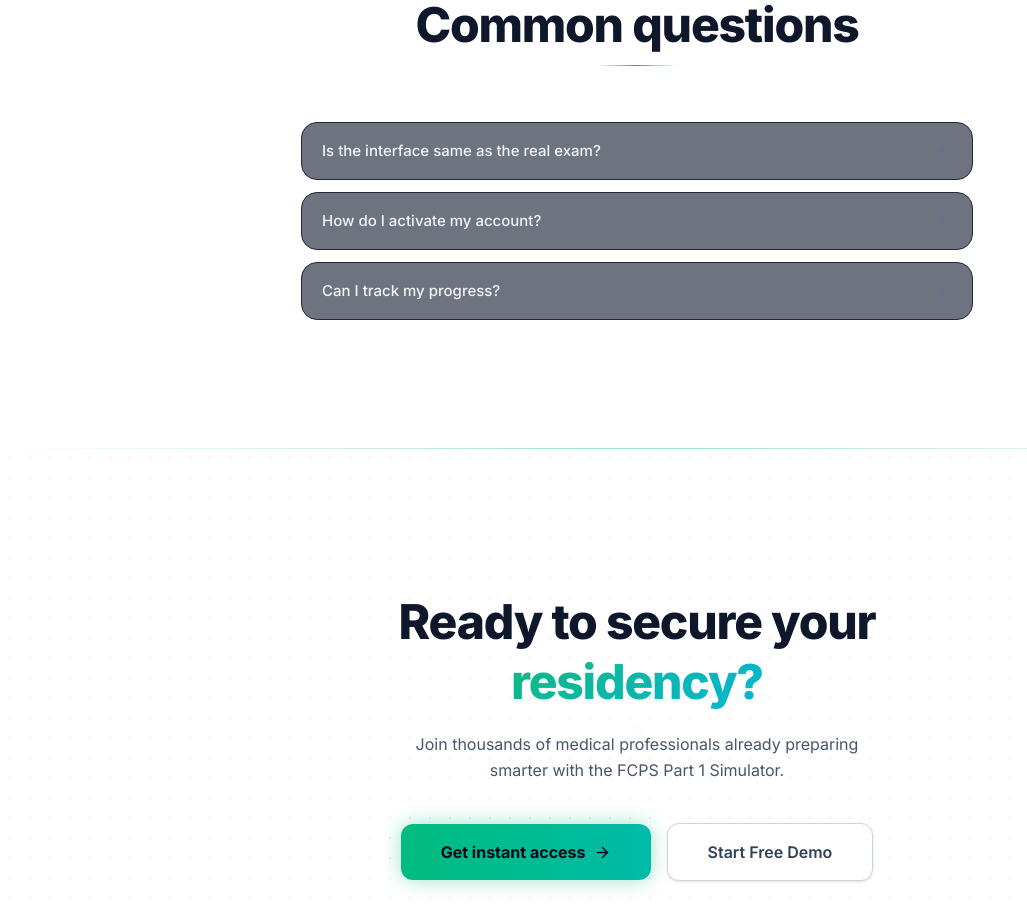
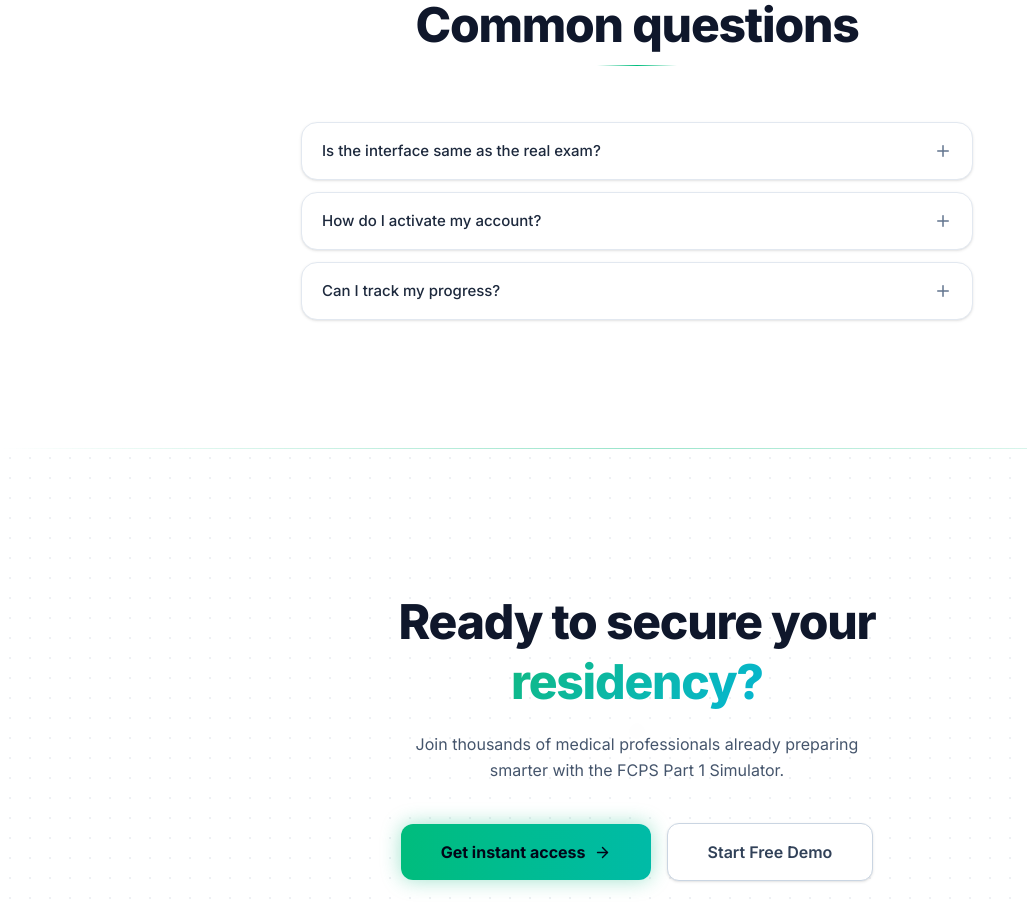
Before and after one commit to aadich1010/CPSP, a Next.js app in the folder fcps-simulator/: page / in a window 1280 px wide. Shown: the part 4600-5515 px from the top of the page, without its empty margins (0-1027 px from the left). Built offline with nearby package versions, Linux system fonts and the light colour scheme.

Commit message:
feat: light theme FAQ accordion

```diff
--- a/fcps-simulator/src/components/FaqAccordion.tsx
+++ b/fcps-simulator/src/components/FaqAccordion.tsx
@@ -14,16 +14,16 @@ export default function FaqAccordion({ faqs }: { faqs: Faq[] }) {
         return (
           <div
             key={i}
-            className={`overflow-hidden rounded-2xl border bg-slate-900/60 backdrop-blur-xl transition-all duration-300 ${
+            className={`overflow-hidden rounded-2xl border bg-white backdrop-blur-xl shadow-sm transition-all duration-300 ${
               isOpen
-                ? 'border-emerald-500/50 shadow-[0_0_20px_rgba(16,185,129,0.15)]'
-                : 'border-slate-800 hover:border-slate-700'
+                ? 'border-emerald-500 shadow-[0_0_16px_rgba(16,185,129,0.12)]'
+                : 'border-slate-200 hover:border-slate-300'
             }`}
           >
             <button
               onClick={() => setOpenFaq(isOpen ? null : i)}
               aria-expanded={isOpen}
-              className="flex w-full items-center justify-between gap-4 px-5 py-4 text-left text-[15px] font-medium text-slate-100"
+              className="flex w-full items-center justify-between gap-4 px-5 py-4 text-left text-[15px] font-medium text-slate-800"
             >
               {faq.q}
               <Plus
@@ -39,7 +39,7 @@ export default function FaqAccordion({ faqs }: { faqs: Faq[] }) {
               }`}
             >
               <div className="overflow-hidden">
-                <p className="border-t border-slate-800 px-5 py-4 text-[14px] leading-relaxed text-slate-400">
+                <p className="border-t border-slate-100 px-5 py-4 text-[14px] leading-relaxed text-slate-600">
                   {faq.a}
                 </p>
               </div>
```
